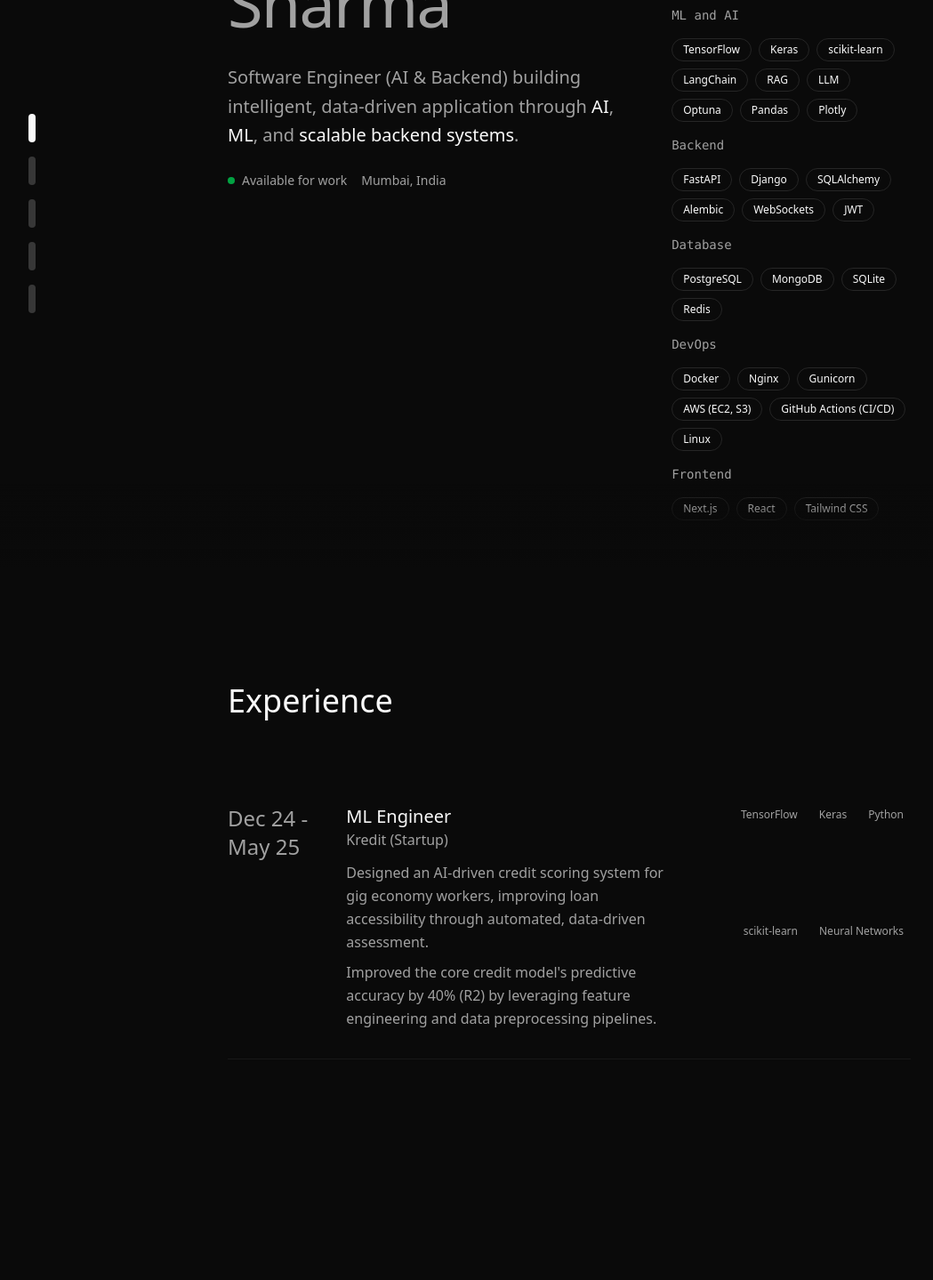
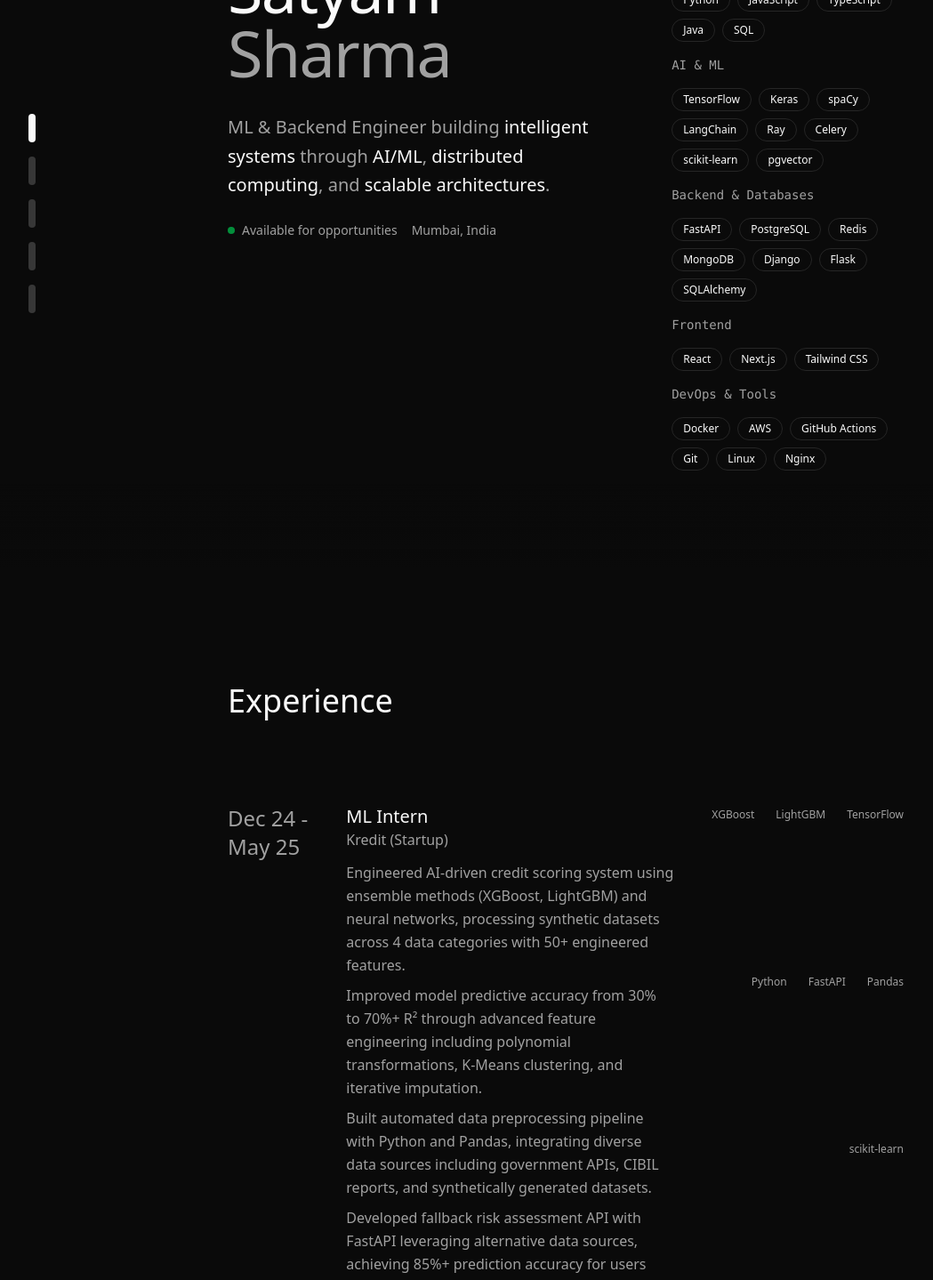
Before and after one commit to SatyamDev803/SatyamDev803.github.io, a Next.js app: page / in a window 1280 px wide. Shown: the part 160-1599 px from the top of the page at 89% size, without its empty margins (0-1049 px from the left). Built offline with nearby package versions, Linux system fonts and the light colour scheme.

Commit message:
Updated Content

```diff
--- a/app/page.tsx
+++ b/app/page.tsx
@@ -12,7 +12,6 @@ export default function Home() {
   }, [isDark]);
 
   useEffect(() => {
-    // Add a small delay to ensure DOM is ready
     const timer = setTimeout(() => {
       const observer = new IntersectionObserver(
         (entries) => {
@@ -58,7 +57,7 @@ export default function Home() {
                     ? "bg-foreground"
                     : "bg-muted-foreground/30 hover:bg-muted-foreground/60"
                 }`}
-                aria-label={`Maps to ${section}`}
+                aria-label={`Navigate to ${section}`}
               />
             )
           )}
@@ -85,20 +84,16 @@ export default function Home() {
               </div>
               <div className="space-y-6 max-w-md">
                 <p className="text-lg sm:text-xl text-muted-foreground leading-relaxed">
-                  Software Engineer (AI & Backend) building intelligent,
-                  data-driven application through
-                  <span className="text-foreground"> AI</span>,
-                  <span className="text-foreground"> ML</span>, and
-                  <span className="text-foreground">
-                    {" "}
-                    scalable backend systems
-                  </span>
-                  .
+                  ML & Backend Engineer building
+                  <span className="text-foreground"> intelligent systems</span> through
+                  <span className="text-foreground"> AI/ML</span>,
+                  <span className="text-foreground"> distributed computing</span>, and
+                  <span className="text-foreground"> scalable architectures</span>.
                 </p>
                 <div className="flex flex-col sm:flex-row sm:items-center gap-3 sm:gap-4 text-sm text-muted-foreground">
                   <div className="flex items-center gap-2">
                     <div className="w-2 h-2 bg-green-500 rounded-full animate-pulse"></div>
-                    Available for work
+                    Available for opportunities
                   </div>
                   <div>Mumbai, India</div>
                 </div>
@@ -122,19 +117,18 @@ export default function Home() {
                   )}
                 </div>
                 <div className="text-sm text-muted-foreground font-mono">
-                  ML and AI
+                  AI & ML
                 </div>
                 <div className="flex flex-wrap gap-2">
                   {[
                     "TensorFlow",
                     "Keras",
+                    "spaCy",
+                    "LangChain",
+                    "Ray",
+                    "Celery",
                     "scikit-learn",
-                    "LangChain",
-                    "RAG",
-                    "LLM",
-                    "Optuna",
-                    "Pandas",
-                    "Plotly",
+                    "pgvector",
                   ].map((skill) => (
                     <span
                       key={skill}
@@ -145,49 +139,17 @@ export default function Home() {
                   ))}
                 </div>
                 <div className="text-sm text-muted-foreground font-mono">
-                  Backend
+                  Backend & Databases
                 </div>
                 <div className="flex flex-wrap gap-2">
                   {[
                     "FastAPI",
+                    "PostgreSQL",
+                    "Redis",
+                    "MongoDB",
                     "Django",
+                    "Flask",
                     "SQLAlchemy",
-                    "Alembic",
-                    "WebSockets",
-                    "JWT",
-                  ].map((skill) => (
-                    <span
-                      key={skill}
-                      className="px-3 py-1 text-xs border border-border rounded-full hover:border-muted-foreground/50 transition-colors duration-300"
-                    >
-                      {skill}
-                    </span>
-                  ))}
-                </div>
-                <div className="text-sm text-muted-foreground font-mono">
-                  Database
-                </div>
-                <div className="flex flex-wrap gap-2">
-                  {["PostgreSQL", "MongoDB", "SQLite", "Redis"].map((skill) => (
-                    <span
-                      key={skill}
-                      className="px-3 py-1 text-xs border border-border rounded-full hover:border-muted-foreground/50 transition-colors duration-300"
-                    >
-                      {skill}
-                    </span>
-                  ))}
-                </div>
-                <div className="text-sm text-muted-foreground font-mono">
-                  DevOps
-                </div>
-                <div className="flex flex-wrap gap-2">
-                  {[
-                    "Docker",
-                    "Nginx",
-                    "Gunicorn",
-                    "AWS (EC2, S3)",
-                    "GitHub Actions (CI/CD)",
-                    "Linux",
                   ].map((skill) => (
                     <span
                       key={skill}
@@ -201,7 +163,27 @@ export default function Home() {
                   Frontend
                 </div>
                 <div className="flex flex-wrap gap-2">
-                  {["Next.js", "React", "Tailwind CSS"].map((skill) => (
+                  {["React", "Next.js", "Tailwind CSS"].map((skill) => (
+                    <span
+                      key={skill}
+                      className="px-3 py-1 text-xs border border-border rounded-full hover:border-muted-foreground/50 transition-colors duration-300"
+                    >
+                      {skill}
+                    </span>
+                  ))}
+                </div>
+                <div className="text-sm text-muted-foreground font-mono">
+                  DevOps & Tools
+                </div>
+                <div className="flex flex-wrap gap-2">
+                  {[
+                    "Docker",
+                    "AWS",
+                    "GitHub Actions",
+                    "Git",
+                    "Linux",
+                    "Nginx",
+                  ].map((skill) => (
                     <span
                       key={skill}
                       className="px-3 py-1 text-xs border border-border rounded-full hover:border-muted-foreground/50 transition-colors duration-300"
@@ -231,18 +213,22 @@ export default function Home() {
               {[
                 {
                   year: "Dec 24 - May 25",
-                  role: "ML Engineer",
+                  role: "ML Intern",
                   company: "Kredit (Startup)",
                   description: [
-                    "Designed an AI-driven credit scoring system for gig economy workers, improving loan accessibility through automated, data-driven assessment.",
-                    "Improved the core credit model's predictive accuracy by 40% (R2) by leveraging feature engineering and data preprocessing pipelines.",
+                    "Engineered AI-driven credit scoring system using ensemble methods (XGBoost, LightGBM) and neural networks, processing synthetic datasets across 4 data categories with 50+ engineered features.",
+                    "Improved model predictive accuracy from 30% to 70%+ R² through advanced feature engineering including polynomial transformations, K-Means clustering, and iterative imputation.",
+                    "Built automated data preprocessing pipeline with Python and Pandas, integrating diverse data sources including government APIs, CIBIL reports, and synthetically generated datasets.",
+                    "Developed fallback risk assessment API with FastAPI leveraging alternative data sources, achieving 85%+ prediction accuracy for users lacking traditional credit history.",
                   ],
                   tech: [
+                    "XGBoost",
+                    "LightGBM",
                     "TensorFlow",
-                    "Keras",
                     "Python",
+                    "FastAPI",
+                    "Pandas",
                     "scikit-learn",
-                    "Neural Networks",
                   ],
                 },
               ].map((job, index) => (
@@ -277,7 +263,7 @@ export default function Home() {
                     {job.tech.map((tech) => (
                       <span
                         key={tech}
-                        className="px-2 py-1 text-xs text-muted-foreground rounded group-hover:border-muted-foreground/50 transition-colors duration-500"
+                        className="px-2 py-1 text-xs text-muted-foreground rounded"
                       >
                         {tech}
                       </span>
@@ -305,9 +291,11 @@ export default function Home() {
               {[
                 {
                   degree: "Bachelor of Science in Computer Science",
+                  gpa: "GPA: 3.57 / 4.00",
                   college: "University of Mumbai",
                   duration: "Jun 2021 – May 2024",
                   location: "Mumbai, India",
+                  coursework: "Data Structures & Algorithms, Artificial Intelligence, Operating Systems, Computer Networks, Database Systems, Software Engineering, Cloud Computing, Data Science",
                 },
               ].map((edu, index) => (
                 <div
@@ -319,15 +307,18 @@ export default function Home() {
                       {edu.duration}
                     </div>
                   </div>
-                  <div className="lg:col-span-10 space-y-2">
+                  <div className="lg:col-span-10 space-y-3">
                     <div>
                       <h3 className="text-lg sm:text-xl font-medium">
                         {edu.degree}
                       </h3>
                       <div className="text-muted-foreground">{edu.college}</div>
                       <div className="text-sm text-muted-foreground">
-                        {edu.location}
+                        {edu.location} • {edu.gpa}
                       </div>
+                    </div>
+                    <div className="text-sm text-muted-foreground">
+                      <span className="font-medium">Relevant Coursework:</span> {edu.coursework}
                     </div>
                   </div>
                 </div>
@@ -345,21 +336,74 @@ export default function Home() {
           className="py-20 sm:py-32 opacity-0"
         >
           <div className="space-y-12 sm:space-y-16">
-            <h2 className="text-3xl sm:text-4xl font-light">Projects</h2>
+            <h2 className="text-3xl sm:text-4xl font-light">Featured Projects</h2>
             <div className="grid gap-8 sm:gap-10">
               {[
                 {
+                  title: "TalentAI — AI-Powered Recruitment Platform",
+                  description: [
+                    "Architected microservices platform with 4 FastAPI services using distributed Ray actors for parallel candidate-job matching with intelligent scoring algorithms.",
+                    "Engineered NLP pipeline with spaCy and Sentence-Transformers to extract structured data from resumes (PDF, DOCX, TXT), generating 384-dimensional embeddings and achieving 90%+ match accuracy.",
+                    "Integrated LangChain with OpenAI and Google Gemini APIs for contextual match explanations, implementing semantic search with pgvector to reduce candidate search time by 75%.",
+                    "Deployed async processing pipeline with Celery and Redis for background resume parsing, serving 60+ RESTful endpoints with sub-200ms response times and 85%+ test coverage.",
+                  ],
+                  tech: [
+                    "FastAPI",
+                    "PostgreSQL",
+                    "Ray",
+                    "spaCy",
+                    "LangChain",
+                    "Celery",
+                    "pgvector",
+                  ],
+                  liveUrl: null,
+                  githubUrl: "https://github.com/SatyamDev803/TalentAI",
+                },
+                {
+                  title: "CogniCart — AI E-Commerce Analytics Platform",
+                  description: [
+                    "Built full-stack analytics dashboard with FastAPI backend and Next.js SSR frontend, implementing real-time CRUD operations via RESTful APIs for transaction analysis.",
+                    "Implemented AI sales agent with RAG pipeline for natural language querying, reducing query response time by 60% using vector embeddings.",
+                    "Containerized application with Docker Compose, reducing environment setup time by 75% and ensuring production consistency.",
+                  ],
+                  tech: [
+                    "FastAPI",
+                    "Next.js",
+                    "SQLAlchemy",
+                    "Docker",
+                    "RAG",
+                  ],
+                  liveUrl: null,
+                  githubUrl: "https://github.com/SatyamDev803/cognicart",
+                },
+                {
+                  title: "CryptexAI — Cryptocurrency Price Prediction Platform",
+                  description: [
+                    "Developed predictive platform using LSTM, GRU, and Transformer models to forecast cryptocurrency prices, achieving 92% directional accuracy on 5+ years of historical data.",
+                    "Built real-time visualization system with WebSockets streaming live market data with low-latency performance.",
+                    "Engineered backtesting framework validating 20+ trading strategies and leveraged Optuna for hyperparameter tuning, improving prediction precision by 35%.",
+                  ],
+                  tech: [
+                    "TensorFlow",
+                    "FastAPI",
+                    "React",
+                    "WebSockets",
+                    "Docker",
+                    "Optuna",
+                  ],
+                  liveUrl: null,
+                  githubUrl: "https://github.com/SatyamDev803/CryptexAI",
+                },
+                {
                   title: "AvaxPay — Decentralized Payment Link Platform",
                   description: [
-                    "AvaxPay is a decentralized payment platform built on Avalanche blockchain that enables users to create shareable payment links and QR codes for instant crypto payments.",
-                    "I built a full-stack application using Next.js 16 frontend with TypeScript, Tailwind CSS, and ShadCN UI components. Integrated Wagmi v2 and RainbowKit for seamless wallet connections supporting MetaMask, Core, and WalletConnect.",
-                    "The platform features real-time QR code generation, smart contract integration for payment processing, multi-token support (AVAX, USDC, USDT), and a comprehensive payment dashboard with analytics tracking on Avalanche Fuji Testnet.",
+                    "Built a decentralized payment platform on Avalanche blockchain enabling users to create shareable payment links and QR codes for instant crypto payments.",
+                    "Integrated Wagmi v2 and RainbowKit for seamless wallet connections supporting MetaMask, Core, and WalletConnect.",
+                    "Features real-time QR code generation, smart contract integration, multi-token support (AVAX, USDC, USDT), and comprehensive payment dashboard with analytics tracking.",
                   ],
                   tech: [
                     "Next.js",
                     "TypeScript",
-                    "Tailwind CSS",
-                    "ShadCN UI",
                     "Wagmi",
                     "RainbowKit",
                     "Avalanche",
@@ -367,61 +411,6 @@ export default function Home() {
                   ],
                   liveUrl: "https://avax-pay.vercel.app/",
                   githubUrl: "https://github.com/SatyamDev803/AvaxPay",
-                },
-                {
-                  title: "Nexa — DeFi Yield Aggregator",
-                  description: [
-                    "Nexa is a full-stack decentralized application that aggregates yield across multiple blockchains.",
-                    "I built a scalable backend using Node.js and Express.js, integrated financial APIs (DefiLlama, 1Click Intents), and designed a responsive frontend with Next.js and TailwindCSS.",
-                    "The platform dynamically ranks yield strategies and supports real-time cross-chain transactions via the NEAR Wallet Selector.",
-                  ],
-                  tech: [
-                    "Next.js",
-                    "TypeScript",
-                    "Node.js",
-                    "Express.js",
-                    "NEAR Protocol",
-                    "TailwindCSS",
-                  ],
-                  liveUrl: "https://nexa-three-eta.vercel.app/",
-                  githubUrl: "https://github.com/SatyamDev803/Nexa",
-                },
-                {
-                  title: "CogniCart — AI E-Commerce Analytics Platform",
-                  description: [
-                    "CogniCart transforms e-commerce data into actionable insights using AI.",
-                    "I developed a high-performance FastAPI backend, containerized with Docker, and built a responsive analytics dashboard with Next.js.",
-                    "The platform features an AI sales assistant powered by a Retrieval-Augmented Generation (RAG) pipeline, enabling natural-language queries over sales data for real-time business intelligence.",
-                  ],
-                  tech: [
-                    "FastAPI",
-                    "Next.js",
-                    "SQLAlchemy",
-                    "Pydantic",
-                    "Docker",
-                    "RAG",
-                    "LLMs",
-                  ],
-                  liveUrl: null,
-                  githubUrl: "https://github.com/SatyamDev803/cognicart",
-                },
-                {
-                  title: "CryptexAI — Cryptocurrency Price Prediction Platform",
-                  description: [
-                    "CryptexAI predicts cryptocurrency price trends using deep learning models like LSTM, GRU, and Transformers.",
-                    "I architected both the backend (FastAPI serving ML inferences) and a live React dashboard visualizing data streams via WebSockets.",
-                    "Automated hyperparameter tuning with Optuna improved model performance, and the entire system was deployed as a scalable, containerized service.",
-                  ],
-                  tech: [
-                    "FastAPI",
-                    "React",
-                    "TensorFlow",
-                    "Optuna",
-                    "Docker",
-                    "WebSockets",
-                  ],
-                  liveUrl: null,
-                  githubUrl: "https://github.com/SatyamDev803/CryptexAI",
                 },
               ].map((project, index) => (
                 <article
@@ -524,8 +513,7 @@ export default function Home() {
               </h2>
               <div className="space-y-6">
                 <p className="text-lg sm:text-xl text-muted-foreground leading-relaxed">
-                  Always interested in new opportunities, collaborations, and
-                  conversations about technology and AI.
+                  Open to Backend, ML, and Full-Stack opportunities. Interested in building scalable AI systems and distributed architectures.
                 </p>
                 <div className="space-y-4">
                   <a
@@ -554,7 +542,7 @@ export default function Home() {
             </div>
             <div className="space-y-6 sm:space-y-8">
               <div className="text-sm text-muted-foreground font-mono">
-                ELSEWHERE
+                CONNECT
               </div>
               <div className="grid grid-cols-1 sm:grid-cols-2 gap-4">
                 {[
@@ -565,11 +553,11 @@ export default function Home() {
                   },
                   {
                     name: "LinkedIn",
-                    handle: "satyam sharma",
+                    handle: "Satyam Sharma",
                     url: "https://www.linkedin.com/in/satyam-sharma-6296781b2/",
                   },
                   {
-                    name: "X.com",
+                    name: "X (Twitter)",
                     handle: "@Satyam_S1603",
                     url: "https://x.com/Satyam_S1603",
                   },
@@ -598,14 +586,16 @@ export default function Home() {
                 ))}
               </div>
             </div>
-          </div>
-        </section>
+          </div></section>
 
         <footer className="py-12 sm:py-16 border-t border-border">
           <div className="flex flex-col lg:flex-row justify-between items-start lg:items-center gap-6 sm:gap-8">
             <div className="space-y-2">
               <div className="text-sm text-muted-foreground">
                 © 2025 Satyam Sharma. All rights reserved.
+              </div>
+              <div className="text-xs text-muted-foreground">
+                Built with Next.js, TypeScript & Tailwind CSS
               </div>
             </div>
             <div className="flex items-center gap-4">
```
